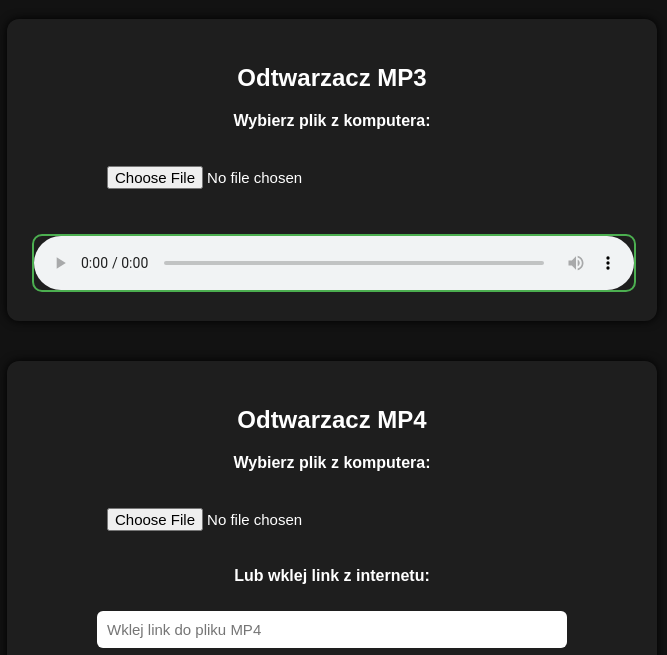
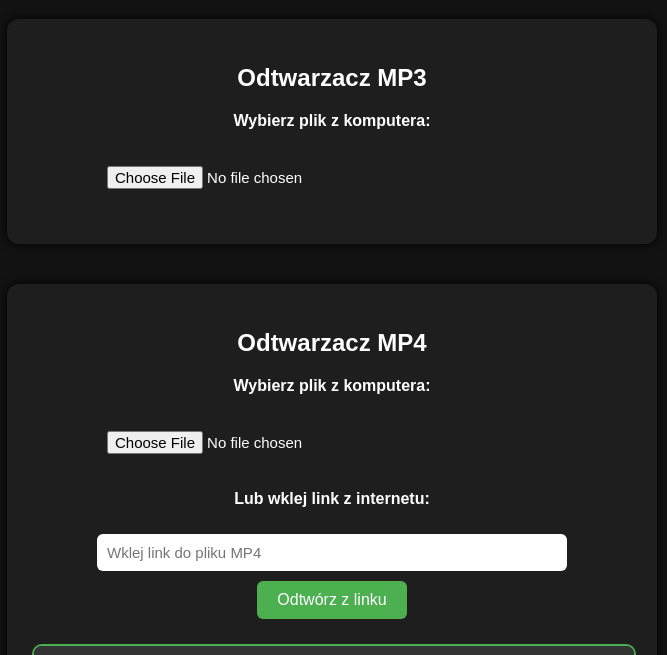
Before and after one commit to LukaszSzczepanski/strona, a plain HTML site: page index.html in a window 1280 px wide. Shown: the part 128-783 px from the top of the page, without its empty margins (308-975 px from the left). Drawn offline with Linux system fonts and the light colour scheme.

Commit message:
index.html

```diff
--- a/index.html
+++ b/index.html
@@ -77,7 +77,6 @@
         </div>
 
 
-        <audio id="audioPlayer" controls></audio>
     </div>
 
     <!-- Sekcja wideo -->
```
